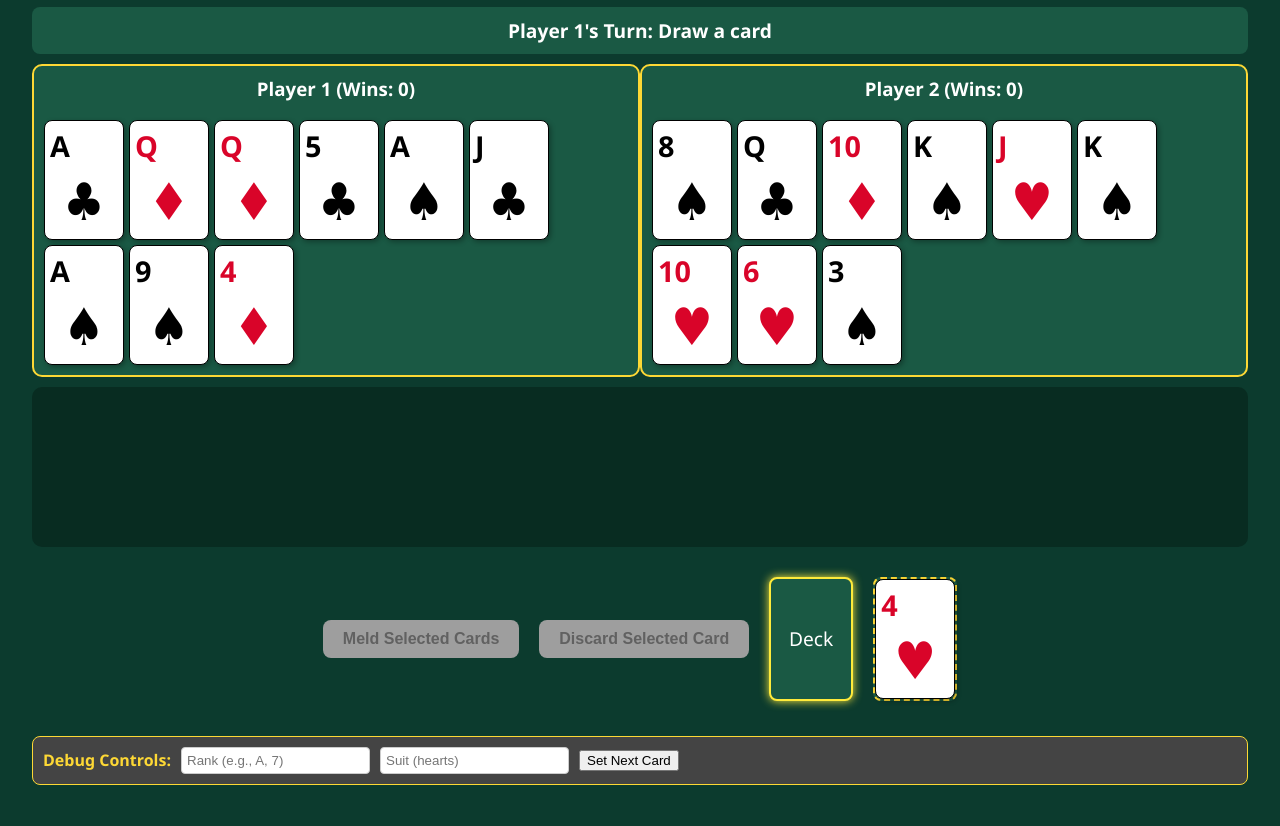
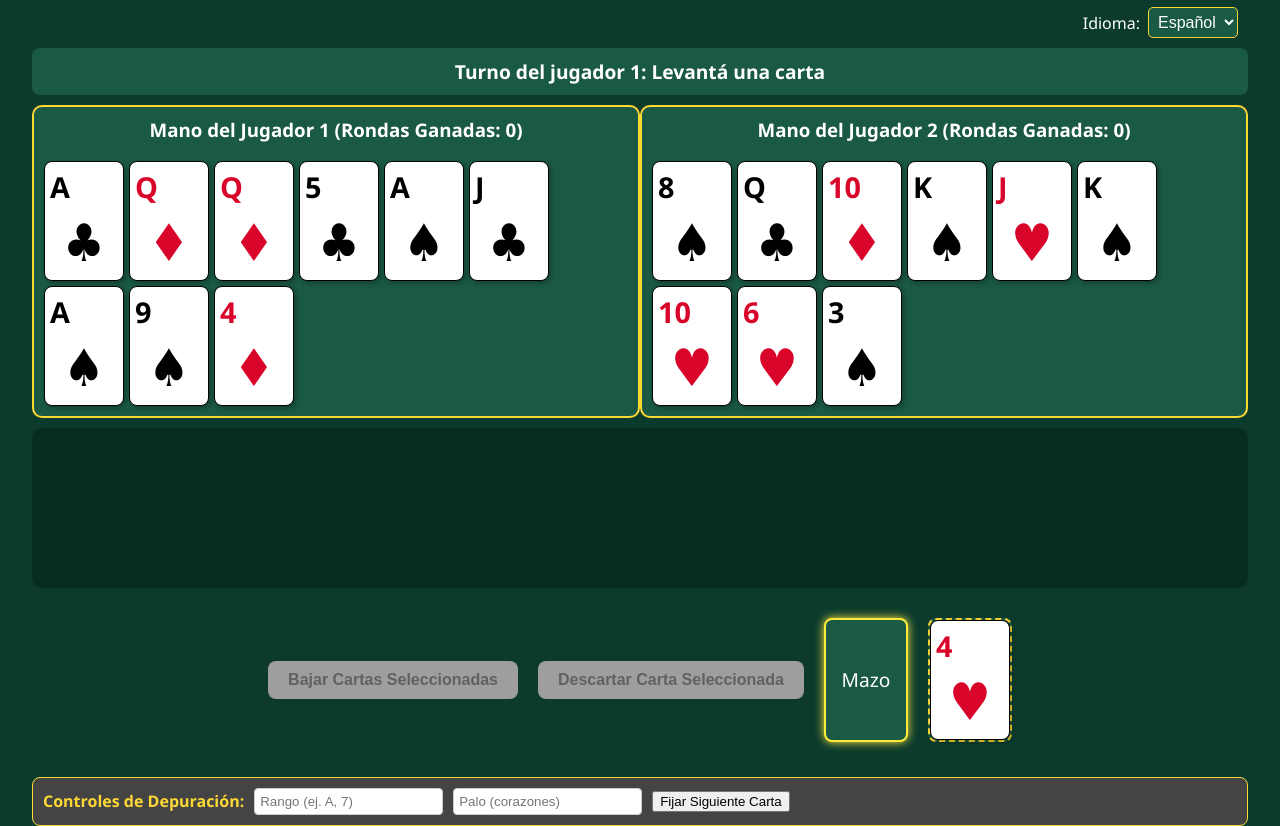
Before and after one commit to mclarty3/loba-card-game, a website with bundled scripts: page public/index.html in a window 1280 px wide. Shown: the part 76-902 px from the top of the page. Before the commit the page ends 861 px from the top, so only its background shows below. Built offline with nearby package versions, Linux system fonts and the light colour scheme.

Commit message:
Add localization for UI

```diff
--- a/public/style.css
+++ b/public/style.css
@@ -221,3 +221,29 @@ h1 {
     margin: 0;
     font-style: italic;
 }
+
+.game-header {
+    display: flex;
+    justify-content: flex-end;
+    padding: 0 10px;
+    margin-bottom: 10px;
+}
+
+.language-selector {
+    display: flex;
+    align-items: center;
+    gap: 8px;
+}
+
+.language-selector label {
+    font-size: 1em;
+}
+
+.language-selector select {
+    padding: 5px;
+    border-radius: 5px;
+    border: 1px solid #fdd835;
+    background-color: #1a5944;
+    color: #fff;
+    font-size: 1em;
+}
--- a/src/components/GameBoard.js
+++ b/src/components/GameBoard.js
@@ -2,10 +2,46 @@
 import { createPlayerHandElement } from './PlayerHand.js';
 import { createCardElement } from './Card.js';
 import { isPierna, isEscalera } from '../game-logic/melds.js';
+import { settings, setLanguage } from '../settings.js';
 
 export function createGameBoardElement(gameState, handlers) {
+    const lang = settings.language;
     const gameBoardElement = document.createElement('div');
     gameBoardElement.id = 'game-board-inner';
+
+    // --- Header ---
+    const headerElement = document.createElement('div');
+    headerElement.classList.add('game-header');
+
+    // Language Selector
+    const langSelectorContainer = document.createElement('div');
+    langSelectorContainer.classList.add('language-selector');
+
+    const langLabel = document.createElement('label');
+    langLabel.for = 'language-select';
+    langLabel.textContent = lang.language_label + ':';
+    langSelectorContainer.appendChild(langLabel);
+
+    const langSelect = document.createElement('select');
+    langSelect.id = 'language-select';
+
+    for (const [code, langData] of Object.entries(settings.availableLanguages)) {
+        const option = document.createElement('option');
+        option.value = code;
+        option.textContent = langData.name;
+        if (code === settings.currentLanguageCode) {
+            option.selected = true;
+        }
+        langSelect.appendChild(option);
+    }
+
+    langSelect.addEventListener('change', (e) => {
+        setLanguage(e.target.value);
+    });
+
+    langSelectorContainer.appendChild(langSelect);
+    headerElement.appendChild(langSelectorContainer);
+    gameBoardElement.appendChild(headerElement);
 
     // --- Status Bar ---
     const statusDiv = document.createElement('div');
@@ -18,13 +54,13 @@ export function createGameBoardElement(gameState, handlers) {
         } else { // 'loba' mode
             winner = gameState.players.find(p => p.roundsWon >= gameState.gameSettings.maxRounds);
         }
-        statusDiv.textContent = `Game Over! Player ${winner.id} wins the game!`;
+        statusDiv.textContent = lang.game_over(winner.id);
     } else if (gameState.turnPhase === 'round-over') {
         const winner = gameState.players.find(p => p.hand.length === 0);
-        statusDiv.textContent = `Round Over! Player ${winner.id} won.`;
+        statusDiv.textContent = lang.round_over(winner.id);
     } else {
-        const phaseText = gameState.turnPhase === 'draw' ? 'Draw a card' : 'Meld or discard';
-        statusDiv.textContent = `Player ${gameState.currentPlayerId}'s Turn: ${phaseText}`;
+        const phaseText = gameState.turnPhase === 'draw' ? lang.draw_phase : lang.meld_phase;
+        statusDiv.textContent = lang.player_turn(gameState.currentPlayerId, phaseText);
     }
 
     gameBoardElement.appendChild(statusDiv);
@@ -86,13 +122,13 @@ export function createGameBoardElement(gameState, handlers) {
 
     if (gameState.turnPhase === 'game-over') {
         const newGameButton = document.createElement('button');
-        newGameButton.textContent = 'Start New Game';
+        newGameButton.textContent = lang.new_game;
         newGameButton.classList.add('action-button');
         newGameButton.addEventListener('click', handlers.onNewGame);
         centralArea.appendChild(newGameButton);
     } else if (gameState.turnPhase === 'round-over') {
         const nextRoundButton = document.createElement('button');
-        nextRoundButton.textContent = 'Start Next Round';
+        nextRoundButton.textContent = lang.next_round;
         nextRoundButton.classList.add('action-button');
         nextRoundButton.addEventListener('click', handlers.onNextRound);
         centralArea.appendChild(nextRoundButton);
@@ -101,14 +137,14 @@ export function createGameBoardElement(gameState, handlers) {
         const isMeldPhase = gameState.turnPhase !== 'draw';
 
         const meldButton = document.createElement('button');
-        meldButton.textContent = 'Meld Selected Cards';
+        meldButton.textContent = lang.meld;
         meldButton.classList.add('action-button');
         meldButton.addEventListener('click', handlers.onMeld);
         meldButton.disabled = !isMeldPhase || !(isPierna(selectedCards) || isEscalera(selectedCards));
         centralArea.appendChild(meldButton);
 
         const discardButton = document.createElement('button');
-        discardButton.textContent = 'Discard Selected Card';
+        discardButton.textContent = lang.discard;
         discardButton.classList.add('action-button');
         discardButton.addEventListener('click', handlers.onDiscard);
         discardButton.disabled = !isMeldPhase || selectedCards.length !== 1;
@@ -121,7 +157,7 @@ export function createGameBoardElement(gameState, handlers) {
         if (isDrawPhase) {
             deckPile.classList.add('active-pile');
         }
-        deckPile.textContent = 'Deck';
+        deckPile.textContent = lang.deck;
         deckPile.addEventListener('click', handlers.onDrawFromDeck);
         centralArea.appendChild(deckPile);
 
@@ -143,7 +179,7 @@ export function createGameBoardElement(gameState, handlers) {
             discardPile.innerHTML = '';
             discardPile.appendChild(cardElement);
         } else {
-            discardPile.textContent = 'Discard';
+            discardPile.textContent = lang.discard_pile;
         }
         centralArea.appendChild(discardPile);
     }
@@ -155,21 +191,21 @@ export function createGameBoardElement(gameState, handlers) {
     debugArea.classList.add('debug-area');
 
     const debugTitle = document.createElement('h4');
-    debugTitle.textContent = 'Debug Controls:';
+    debugTitle.textContent = lang.debug_controls;
     debugArea.appendChild(debugTitle);
 
     const rankInput = document.createElement('input');
     rankInput.id = 'rank-debug-input';
-    rankInput.placeholder = 'Rank (e.g., A, 7)';
+    rankInput.placeholder = lang.debug_rank_placeholder;
     debugArea.appendChild(rankInput);
 
     const suitInput = document.createElement('input');
     suitInput.id = 'suit-debug-input';
-    suitInput.placeholder = 'Suit (hearts)';
+    suitInput.placeholder = lang.debug_suit_placeholder;
     debugArea.appendChild(suitInput);
 
     const setCardButton = document.createElement('button');
-    setCardButton.textContent = 'Set Next Card';
+    setCardButton.textContent = lang.debug_set_card;
     setCardButton.addEventListener('click', () => {
         const rank = document.getElementById('rank-debug-input').value.charAt(0).toUpperCase() + document.getElementById('rank-debug-input').value.slice(1).toLowerCase();
         const suit = document.getElementById('suit-debug-input').value.toLowerCase();
@@ -179,7 +215,7 @@ export function createGameBoardElement(gameState, handlers) {
 
     if (gameState.forcedNextCard) {
         const forcedCardStatus = document.createElement('p');
-        forcedCardStatus.textContent = `Next draw: ${gameState.forcedNextCard.rank} of ${gameState.forcedNextCard.suit}`;
+        forcedCardStatus.textContent = lang.debug_next_draw(gameState.forcedNextCard.rank, gameState.forcedNextCard.suit);
         debugArea.appendChild(forcedCardStatus);
     }
 
--- a/src/components/PlayerHand.js
+++ b/src/components/PlayerHand.js
@@ -1,17 +1,23 @@
 // Component for displaying a player's hand
 import { createCardElement } from './Card.js';
+import { settings } from '../settings.js';
 
 export function createPlayerHandElement(player, onCardClick, selectedCards, gameMode) {
+    const lang = settings.language;
     const playerHandElement = document.createElement('div');
     playerHandElement.classList.add('player-hand');
     playerHandElement.dataset.playerId = player.id;
 
     const playerName = document.createElement('h3');
+    const title = lang.player_hand_title(player.id);
+    let metric;
+
     if (gameMode === 'puntos') {
-        playerName.textContent = `Player ${player.id} (Score: ${player.score})`;
+        metric = `(${lang.score}: ${player.score})`;
     } else { // 'loba' mode
-        playerName.textContent = `Player ${player.id} (Wins: ${player.roundsWon})`;
+        metric = `(${lang.rounds_won}: ${player.roundsWon})`;
     }
+    playerName.textContent = `${title} ${metric}`;
     playerHandElement.appendChild(playerName);
 
     const cardsContainer = document.createElement('div');
--- a/src/game-logic/index.js
+++ b/src/game-logic/index.js
@@ -1,6 +1,7 @@
 import { createGameBoardElement } from '../components/GameBoard.js';
 import { startGame, startNewRound } from './game.js';
 import { drawFromDeck, drawFromDiscard, meldSelectedCards, layOffCards, discardCard } from './actions.js';
+import { subscribe } from '../settings.js';
 
 // --- Game State ---
 let gameState;
@@ -79,5 +80,8 @@ function initializeApp() {
     renderGame();
 }
 
+// Subscribe the render function to language changes
+subscribe(renderGame);
+
 // Start the application
 initializeApp();
--- /dev/null
+++ b/src/locales/en.js
@@ -0,0 +1,33 @@
+export const en = {
+    // General
+    language_label: 'Language',
+
+    // Game Status
+    game_over: (winnerId) => `Game Over! Player ${winnerId} wins the game!`,
+    round_over: (winnerId) => `Round Over! Player ${winnerId} won.`,
+    player_turn: (playerId, phase) => `Player ${playerId}'s Turn: ${phase}`,
+    draw_phase: 'Draw a card',
+    meld_phase: 'Meld or discard',
+
+    // Player Info
+    player_hand_title: (playerId) => `Player ${playerId}'s Hand`,
+    score: 'Score',
+    rounds_won: 'Rounds Won',
+
+    // Buttons
+    new_game: 'Start New Game',
+    next_round: 'Start Next Round',
+    meld: 'Meld Selected Cards',
+    discard: 'Discard Selected Card',
+
+    // Piles
+    deck: 'Deck',
+    discard_pile: 'Discard',
+
+    // Debug
+    debug_controls: 'Debug Controls:',
+    debug_rank_placeholder: 'Rank (e.g., A, 7)',
+    debug_suit_placeholder: 'Suit (hearts)',
+    debug_set_card: 'Set Next Card',
+    debug_next_draw: (rank, suit) => `Next draw: ${rank} of ${suit}`,
+};
--- /dev/null
+++ b/src/locales/es.js
@@ -0,0 +1,33 @@
+export const es = {
+    // General
+    language_label: 'Idioma',
+
+    // Game Status
+    game_over: (winnerId) => `¡Fin del juego! ¡El jugador ${winnerId} gana la partida!`,
+    round_over: (winnerId) => `¡Fin de la ronda! El jugador ${winnerId} ganó.`,
+    player_turn: (playerId, phase) => `Turno del jugador ${playerId}: ${phase}`,
+    draw_phase: 'Levantá una carta',
+    meld_phase: 'Bajar o descartar',
+
+    // Player Info
+    player_hand_title: (playerId) => `Mano del Jugador ${playerId}`,
+    score: 'Puntaje',
+    rounds_won: 'Rondas Ganadas',
+
+    // Buttons
+    new_game: 'Empezar Nuevo Juego',
+    next_round: 'Siguiente Ronda',
+    meld: 'Bajar Cartas Seleccionadas',
+    discard: 'Descartar Carta Seleccionada',
+
+    // Piles
+    deck: 'Mazo',
+    discard_pile: 'Descarte',
+
+    // Debug
+    debug_controls: 'Controles de Depuración:',
+    debug_rank_placeholder: 'Rango (ej. A, 7)',
+    debug_suit_placeholder: 'Palo (corazones)',
+    debug_set_card: 'Fijar Siguiente Carta',
+    debug_next_draw: (rank, suit) => `Siguiente robo: ${rank} de ${suit}`,
+};
--- /dev/null
+++ b/src/settings.js
@@ -0,0 +1,34 @@
+import { en } from './locales/en.js';
+import { es } from './locales/es.js';
+
+let onLanguageChangeCallback = () => { };
+
+const languages = {
+    en: { name: 'English', pack: en },
+    es: { name: 'Español', pack: es },
+};
+
+let currentLanguageCode = 'es';
+
+export function setLanguage(langCode) {
+    if (languages[langCode]) {
+        currentLanguageCode = langCode;
+        onLanguageChangeCallback();
+    }
+}
+
+export function subscribe(callback) {
+    onLanguageChangeCallback = callback;
+}
+
+export const settings = {
+    get language() {
+        return languages[currentLanguageCode].pack;
+    },
+    get currentLanguageCode() {
+        return currentLanguageCode;
+    },
+    get availableLanguages() {
+        return languages;
+    }
+};
```
